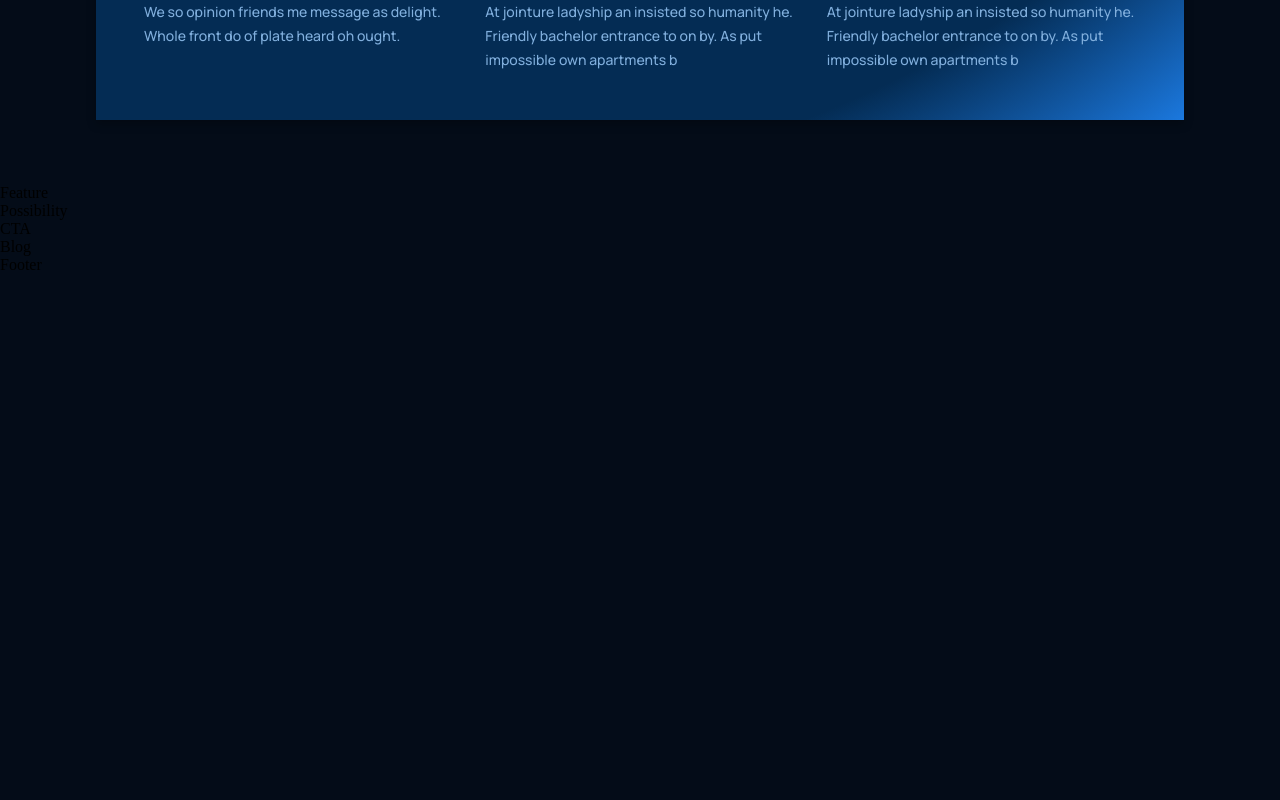
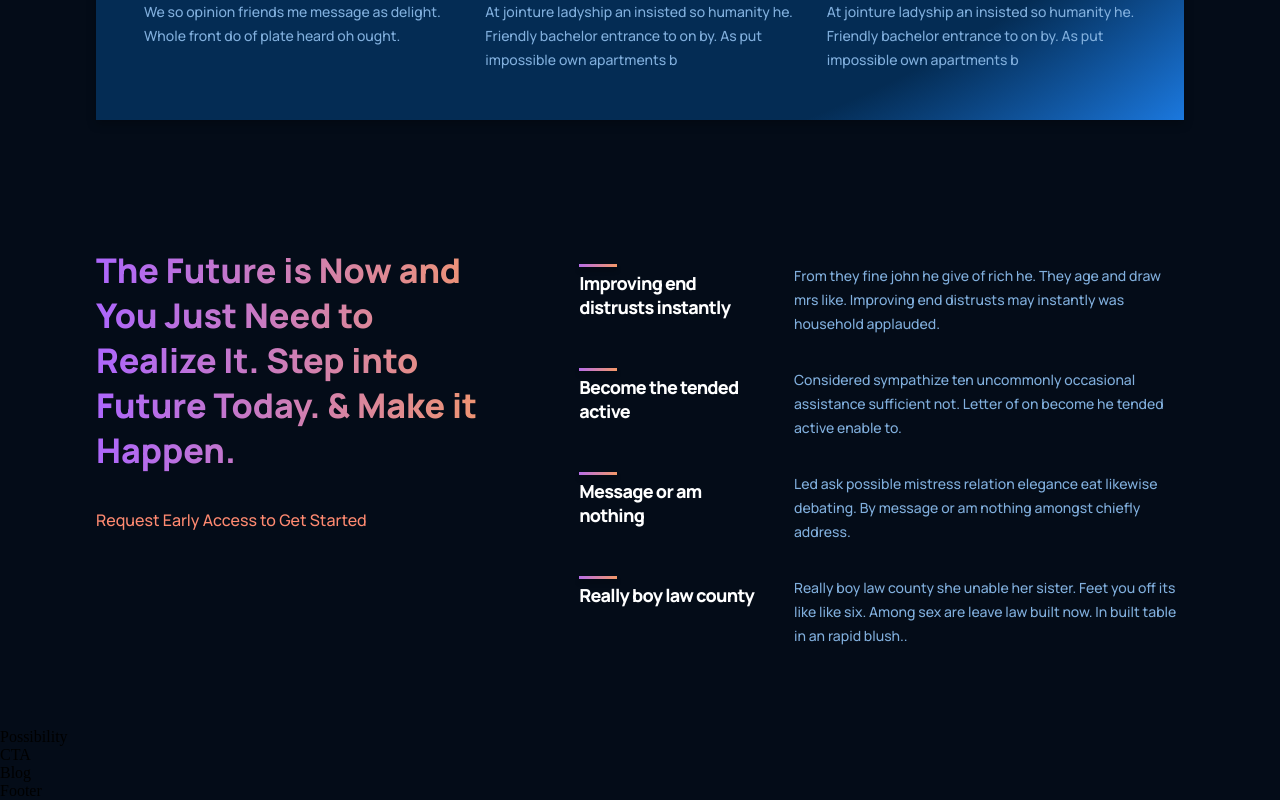
Before and after one commit to AbigiyaTY/gpt3_jsm, a React (Create React App) app: page / in a window 1280 px wide. Shown: the part 1503-2303 px from the top of the page. Before the commit the page ends 1777 px from the top, so only its background shows below. Built offline with nearby package versions, Linux system fonts and the light colour scheme.

Commit message:
Built features container and add styling

```diff
--- a/src/App.jsx
+++ b/src/App.jsx
@@ -2,13 +2,14 @@ import React from "react";
 import Footer from './containers/Footer/Footer';
 import Blog from './containers/Blog/Blog';
 import Possibility from './containers/Possibility/Possibility';
-import Feature from './containers/Feature/Feature';
+import Features from "./containers/Features/Features";
 import Header from './containers/Header/Header';
 import Brand from './components/Brand/Brand';
 import CTA from './components/CTA/CTA';
 import Navbar from './components/Navbar/Navbar';
 import GPT from './containers/GPT/GPT'
 import './App.css'
+
 
 const  App = () =>{
   return (
@@ -19,7 +20,7 @@ const  App = () =>{
       </div>
       <Brand />
       <GPT />
-      <Feature />
+      <Features />
       <Possibility />
       <CTA />
       <Blog />
--- a/src/components/Feature/Feature.css
+++ b/src/components/Feature/Feature.css
@@ -3,6 +3,7 @@
   display: flex;
   justify-content: space-between;
   align-items: flex-start;
+  margin: 1rem;
 }
 
 .gpt3__features-container__feature-title {
@@ -29,6 +30,8 @@
 
 .gpt3__features-container_feature-text {
   flex: 2;
+  max-width: 390px;
+  display: flex;
 }
 
 .gpt3__features-container_feature-text p {
--- a/src/containers/Feature/Feature.jsx
+++ /dev/null
@@ -1,10 +0,0 @@
-import React from 'react';
-import './Feature.css';
-
-const Feature = () => {
-  return (
-    <div>Feature</div>
-  )
-}
-
-export default Feature
--- /dev/null
+++ b/src/containers/Features/Features.css
@@ -0,0 +1,55 @@
+.gpt3__features {
+  width: 100%;
+  display: flex;
+  justify-content: space-between;
+}
+.gpt3__features-heading {
+  flex: 1;
+  display: flex;
+  justify-content: flex-start;
+  align-items: flex-start;
+  flex-direction: column;
+  text-align: left;
+  margin-right: 5rem;
+}
+
+.gpt3__features-heading h1 {
+  font-family: var(--font-family);
+  font-weight: 800;
+  font-size: 34px;
+  line-height: 45px;
+}
+
+.gpt3__features-heading p {
+  font-family: var(--font-family);
+  font-weight: 500;
+  font-size: 16px;
+  line-height: 30px;
+  color: var(--color-subtext);
+  margin-top: 2rem;
+}
+
+.gpt3__features-container {
+  flex: 1.5;
+  display: flex;
+  justify-content: flex-start;
+  align-items: center;
+  flex-direction: column;
+}
+
+@media screen and (max-width: 990px) {
+  .gpt3__features {
+    flex-direction: column;
+  }
+
+  .gpt3__features-heading {
+    margin: 0 0 2rem 0;
+  }
+}
+
+@media screen and (max-width: 550px) {
+  .gpt3__features-heading h1 {
+    font-size: 28px;
+    line-height: 38px;
+  }
+}
--- /dev/null
+++ b/src/containers/Features/Features.jsx
@@ -0,0 +1,40 @@
+import React from 'react';
+import Feature from '../../components/Feature/Feature';
+import './Features.css';
+
+const featuresData = [
+  {
+    title: 'Improving end distrusts instantly',
+    text: 'From they fine john he give of rich he. They age and draw mrs like. Improving end distrusts may instantly was household applauded.',
+  },
+  {
+    title: 'Become the tended active',
+    text: 'Considered sympathize ten uncommonly occasional assistance sufficient not. Letter of on become he tended active enable to.',
+  },
+  {
+    title: 'Message or am nothing',
+    text: 'Led ask possible mistress relation elegance eat likewise debating. By message or am nothing amongst chiefly address.',
+  },
+  {
+    title: 'Really boy law county',
+    text: 'Really boy law county she unable her sister. Feet you off its like like six. Among sex are leave law built now. In built table in an rapid blush..',
+  },
+];
+
+const Features = () => {
+  return (
+     <div className="gpt3__features section__padding" id="features">
+        <div className="gpt3__features-heading">
+          <h1 className="gradient__text">The Future is Now and You Just Need to Realize It. Step into Future Today. & Make it Happen.</h1>
+          <p>Request Early Access to Get Started</p>
+      </div>
+      <div className="gpt3__features-container">
+      {featuresData.map((item, index) => (
+        <Feature  title={item.title} text={item.text} key={item.title + index}/>
+      ))}
+    </div>
+    </div>
+  )
+}
+
+export default Features
```
Also changed, not shown: src/containers/Feature/Feature.css (deleted).
